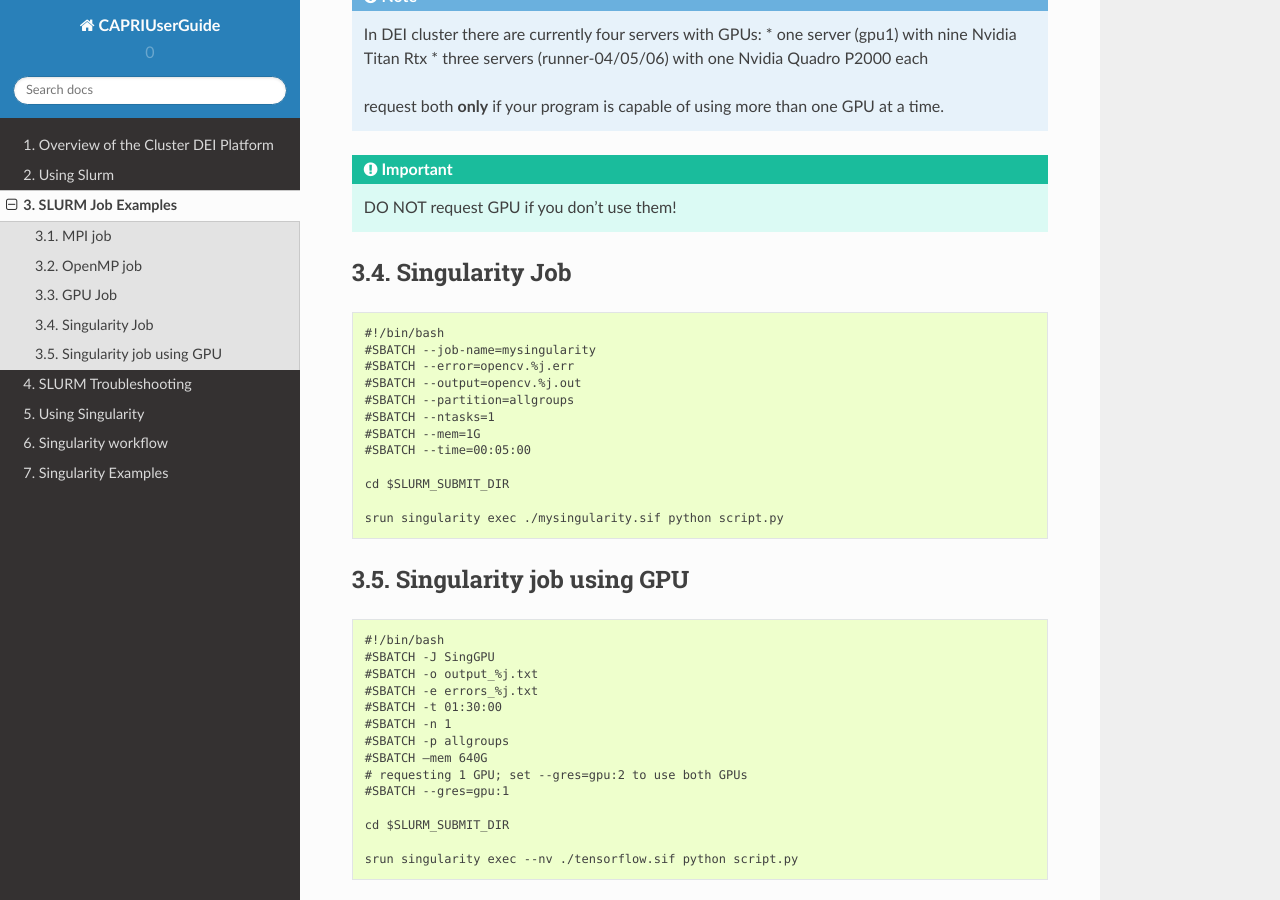
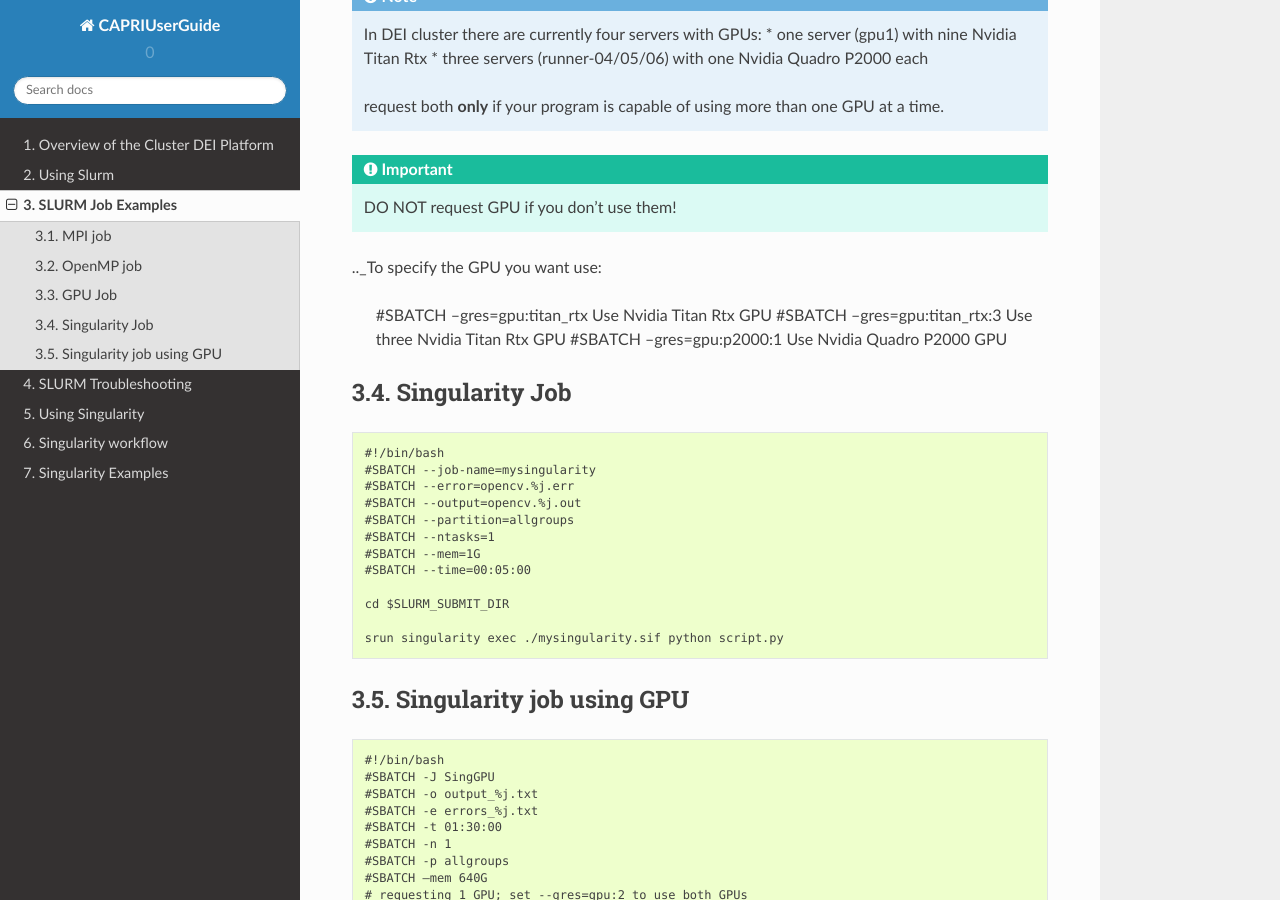
Before and after one commit to agostinoandriolo/clusterDEIguide, a Sphinx documentation site: the page built from ClusterDEIUserGuide-master/docs/SLURMExamples.rst, in a window 1280 px wide and 900 px high, scrolled down 1531 px. Built offline with Sphinx 7.4.7 and the Read the Docs theme 2.0.0, drawn with Linux system fonts in a browser that asks for light colours.

Commit message:
Update SLURMExamples.rst

```diff
--- a/ClusterDEIUserGuide-master/docs/SLURMExamples.rst
+++ b/ClusterDEIUserGuide-master/docs/SLURMExamples.rst
@@ -93,13 +93,11 @@ GPU Job
 .. important::
    DO NOT request GPU if you don't use them!
 
-.. To specify the GPU you want use:
+.._To specify the GPU you want use:
 
-    #SBATCH --gres=gpu:titan_rtx                Use Nvidia Titan Rtx GPU
-
-    #SBATCH --gres=gpu:titan_rtx:3              Use three Nvidia Titan Rtx GPU
-
-    #SBATCH --gres=gpu:p2000:1                  Use Nvidia Quadro P2000 GPU
+  #SBATCH --gres=gpu:titan_rtx                Use Nvidia Titan Rtx GPU
+  #SBATCH --gres=gpu:titan_rtx:3              Use three Nvidia Titan Rtx GPU
+  #SBATCH --gres=gpu:p2000:1                  Use Nvidia Quadro P2000 GPU
 
 
 Singularity Job
```
